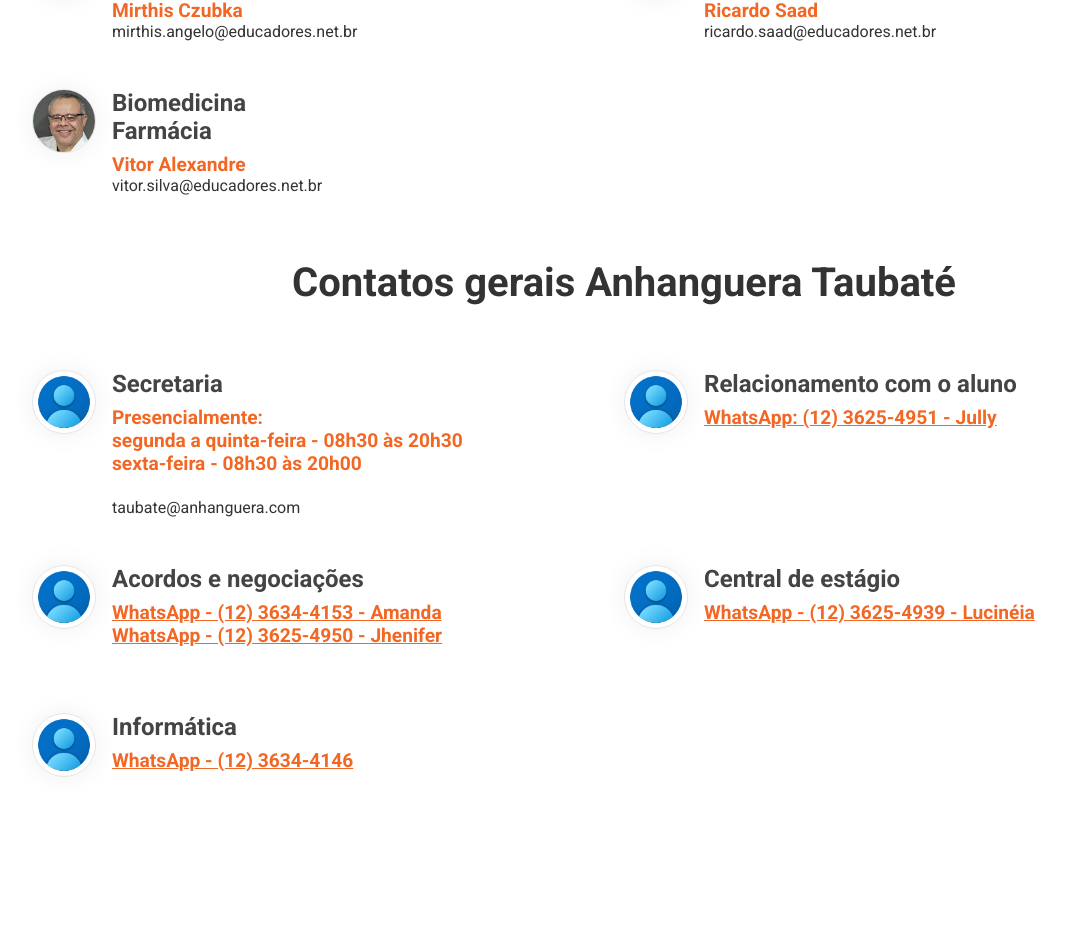
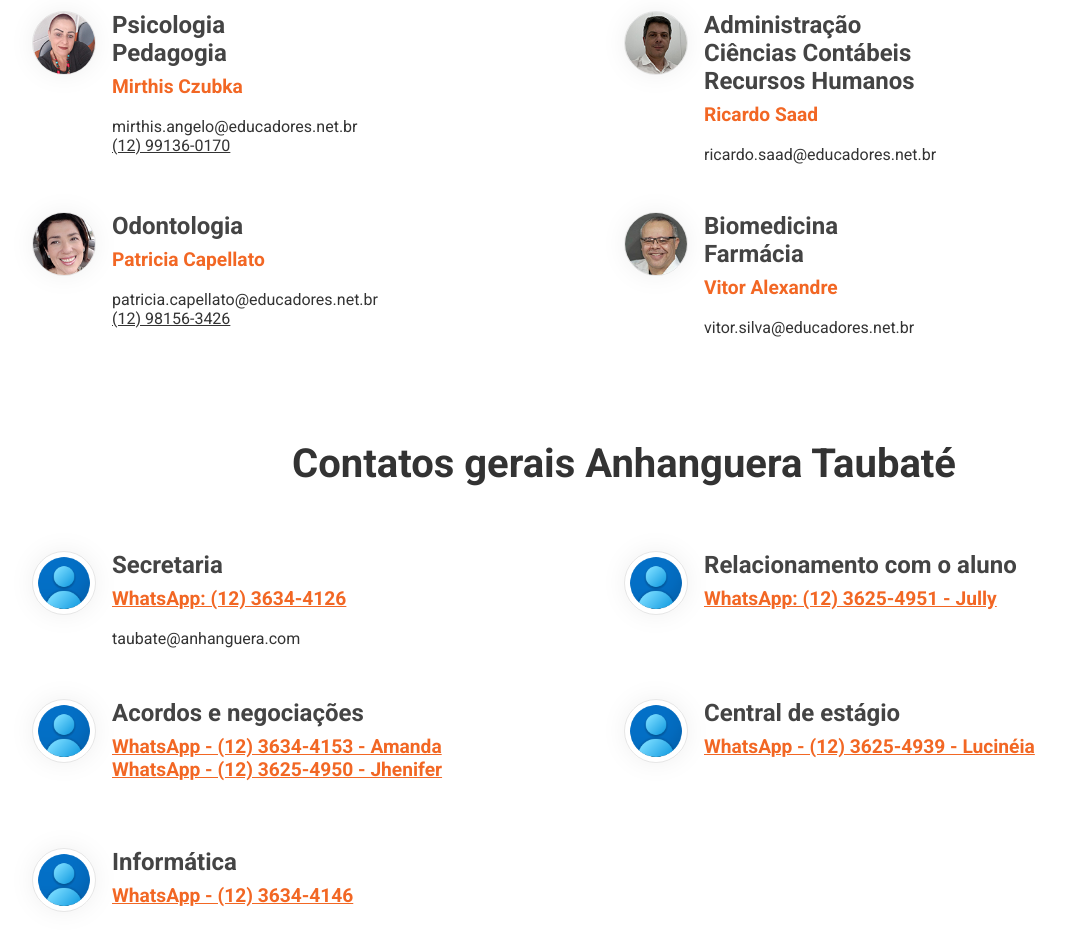
Before and after one commit to GustavoEklund/anhanguera-taubate, a Next.js app: page /contatos in a window 1280 px wide. Shown: the part 817-1768 px from the top of the page, without its empty margins (16-1081 px from the left). Before the commit the page ends 1726 px from the top, so only its background shows below. Built offline with nearby package versions, Linux system fonts and the light colour scheme.

Commit message:
feat: add link to Contact secondary text

```diff
--- a/components/Contact/index.tsx
+++ b/components/Contact/index.tsx
@@ -2,27 +2,56 @@
 import Image from 'next/image'
 import Styles from './styles.module.scss'
 
+type StringArray = string | string[]
+
 interface Props
   extends React.DetailedHTMLProps<React.HTMLAttributes<HTMLDivElement>, HTMLDivElement> {
   photo?: string
-  contactTitle: string | string[]
-  subtitle: string | string[]
-  contact: string | string[]
-  link?: string | string[]
+  contactTitle: StringArray
+  subtitle: StringArray
+  subtitleLink?: StringArray
+  contact: StringArray
+  contactLink?: StringArray
 }
 
 export default function Contact(props: Props): JSX.Element {
-  const { photo, contactTitle, subtitle, link, contact, ...otherProps } = props
+  const { photo, contactTitle, subtitle, subtitleLink, contact, contactLink, ...otherProps } = props
 
-  function getSubtitle(sub: string | string[]): JSX.Element[] | string {
-    return typeof sub === 'string'
-      ? sub
-      : sub.map((nameSlice: string) => (
-          <React.Fragment key={nameSlice}>
-            {nameSlice}
+  function getLink(text: JSX.Element, link: string): JSX.Element {
+    return link ? (
+      <a href={link} target="_blank" rel="noreferrer">
+        {text}
+      </a>
+    ) : (
+      <>{text}</>
+    )
+  }
+
+  function getArrayOfLinks(titles: JSX.Element[], links: StringArray): JSX.Element[] {
+    return typeof links === 'string'
+      ? [getLink(titles[0], links)]
+      : links.map((link: string, key: number) => getLink(titles[key] || <></>, link))
+  }
+
+  function stringsToElementArray(strings: string | string[]): JSX.Element[] {
+    return typeof strings === 'string'
+      ? [
+          <React.Fragment key={0}>
+            {strings}
+            <br />
+          </React.Fragment>
+        ]
+      : strings.map((subtitleSlice: string) => (
+          <React.Fragment key={subtitleSlice}>
+            {subtitleSlice}
             <br />
           </React.Fragment>
         ))
+  }
+
+  function dynamicAddLink(titles: StringArray, links?: StringArray): JSX.Element[] {
+    const elementArray = stringsToElementArray(titles)
+    return links ? getArrayOfLinks(elementArray, links || '') : elementArray
   }
 
   return (
@@ -36,43 +65,12 @@
         />
       </div>
       <div className={Styles.contactDetails}>
-        <h2>
-          {typeof contactTitle === 'string'
-            ? contactTitle
-            : contactTitle.map((title: string) => (
-                <React.Fragment key={title}>
-                  {title}
-                  <br />
-                </React.Fragment>
-              ))}
-        </h2>
+        <h2>{stringsToElementArray(contactTitle)}</h2>
         <p>
-          {link ? (
-            typeof link === 'string' ? (
-              <a href={link} target="_blank" rel="noreferrer">
-                {getSubtitle(subtitle)}
-              </a>
-            ) : (
-              link?.map((linkSlice: string, key: number) => (
-                <a href={linkSlice} key={linkSlice} target="_blank" rel="noreferrer">
-                  {getSubtitle(subtitle)[key]}
-                </a>
-              ))
-            )
-          ) : (
-            <strong>{getSubtitle(subtitle)}</strong>
-          )}
+          <strong>{dynamicAddLink(subtitle, subtitleLink)}</strong>
         </p>
-        <p>
-          {typeof contact === 'string'
-            ? contact
-            : contact.map((contactSlice: string) => (
-                <React.Fragment key={contactSlice}>
-                  {contactSlice}
-                  <br />
-                </React.Fragment>
-              ))}
-        </p>
+        <br />
+        <p>{dynamicAddLink(contact, contactLink)}</p>
       </div>
     </div>
   )
--- a/components/Contact/styles.module.scss
+++ b/components/Contact/styles.module.scss
@@ -35,9 +35,13 @@
       color: $primary;
       font-size: 1.2rem;
       font-weight: bold;
+
+      a {
+        color: $primary;
+        font-size: inherit;
+        font-weight: inherit;
+      }
     }
-
-    a { color: $primary; }
 
     p {
       > span {
@@ -46,13 +50,13 @@
 
         > strong {
           color: $secondary;
+
+          a {
+            color: $primary;
+            font-size: inherit;
+            font-weight: inherit;
+          }
         }
-      }
-
-      > a {
-        color: $primary;
-        font-size: 1.2rem;
-        font-weight: bold;
       }
     }
   }
--- a/pages/contatos/index.tsx
+++ b/pages/contatos/index.tsx
@@ -30,13 +30,15 @@
             photo="artur.jpg"
             contactTitle={['Ciência da Computação', 'Engenharia de Produção Mecânica']}
             subtitle="Artur Pereira"
-            contact="artur.pereira@educadores.net.br"
+            contact={['artur.pereira@educadores.net.br', '(12) 3634-4123']}
+            contactLink={['', 'https://wa.me/551236344123']}
           />
           <Contact
             photo="fernanda.jpg"
             contactTitle="Enfermagem"
             subtitle="Fernanda Ingrid"
-            contact="fernanda.toledo@educadores.net.br"
+            contact={['fernanda.toledo@educadores.net.br', '(12) 98195-3709']}
+            contactLink={['', 'https://wa.me/5512981953709']}
           />
           <Contact
             photo="gustavo.jpg"
@@ -54,13 +56,21 @@
             photo="mirthis.jpg"
             contactTitle={['Psicologia', 'Pedagogia']}
             subtitle="Mirthis Czubka"
-            contact="mirthis.angelo@educadores.net.br"
+            contact={['mirthis.angelo@educadores.net.br', '(12) 99136-0170']}
+            contactLink={['', 'https://wa.me/5512991360170']}
           />
           <Contact
             photo="ricardo.jpg"
-            contactTitle={['Administração', 'Ciências Contábeis']}
+            contactTitle={['Administração', 'Ciências Contábeis', 'Recursos Humanos']}
             subtitle="Ricardo Saad"
             contact="ricardo.saad@educadores.net.br"
+          />
+          <Contact
+            photo="patricia.jpg"
+            contactTitle="Odontologia"
+            subtitle="Patricia Capellato"
+            contact={['patricia.capellato@educadores.net.br', '(12) 98156-3426']}
+            contactLink={['', 'https://wa.me/5512981563426']}
           />
           <Contact
             photo="vitor.jpg"
@@ -215,35 +225,35 @@
         <Contact
           contactTitle="Secretaria"
           subtitle={[
-            'Presencialmente:',
+            'WhatsApp: (12) 3634-4126',
             'segunda a quinta-feira - 08h30 às 20h30',
-            'sexta-feira - 08h30 às 20h00',
-            ''
+            'sexta-feira - 08h30 às 20h00'
           ]}
+          subtitleLink="https://wa.me/551236344126"
           contact="taubate@anhanguera.com"
         />
         <Contact
           contactTitle="Relacionamento com o aluno"
           subtitle="WhatsApp: (12) 3625-4951 - Jully"
-          link="https://wa.me/551236254951"
+          subtitleLink="https://wa.me/551236254951"
           contact={[]}
         />
         <Contact
           contactTitle="Acordos e negociações"
           subtitle={['WhatsApp - (12) 3634-4153 - Amanda', 'WhatsApp - (12) 3625-4950 - Jhenifer']}
-          link={['https://wa.me/551236344153', 'https://wa.me/551236254950']}
+          subtitleLink={['https://wa.me/551236344153', 'https://wa.me/551236254950']}
           contact={[]}
         />
         <Contact
           contactTitle="Central de estágio"
           subtitle="WhatsApp - (12) 3625-4939 - Lucinéia"
-          link="https://wa.me/551236254939"
+          subtitleLink="https://wa.me/551236254939"
           contact={[]}
         />
         <Contact
           contactTitle="Informática"
           subtitle="WhatsApp - (12) 3634-4146"
-          link="https://wa.me/551236344146"
+          subtitleLink="https://wa.me/551236344146"
           contact={[]}
         />
       </div>
```
